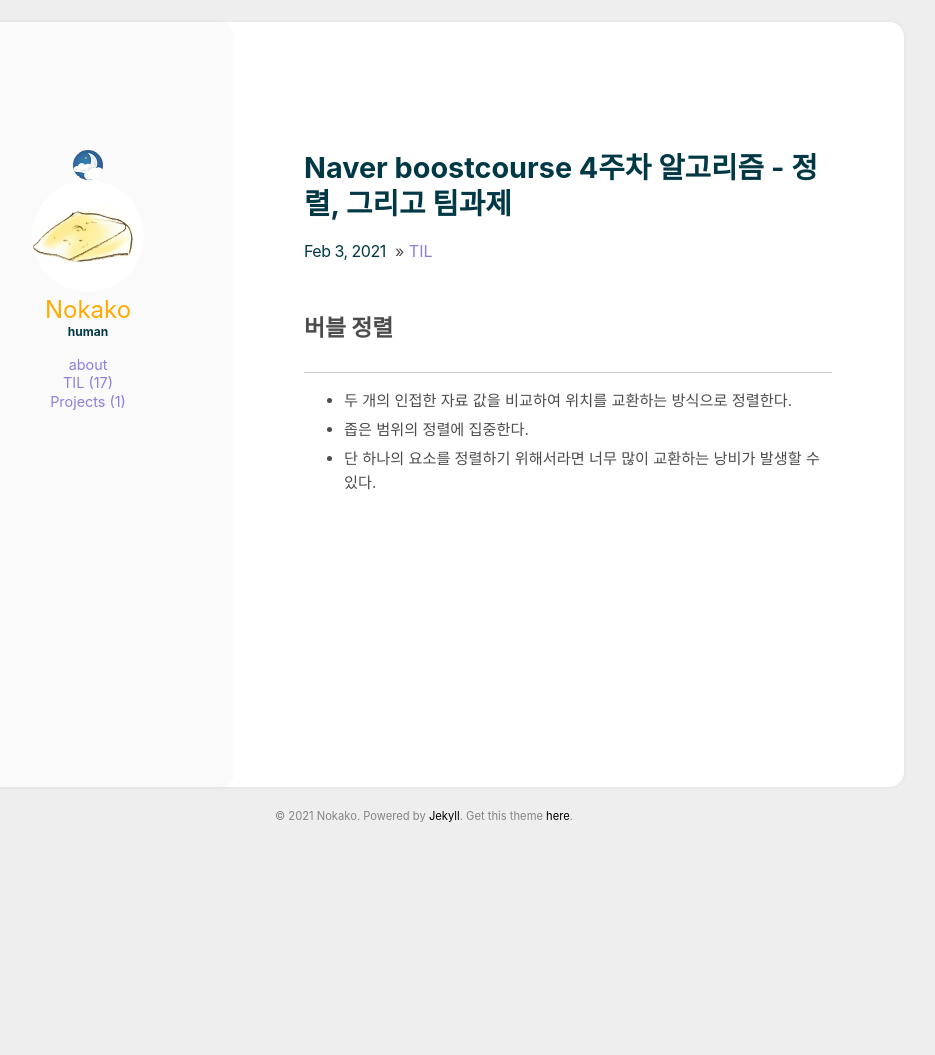
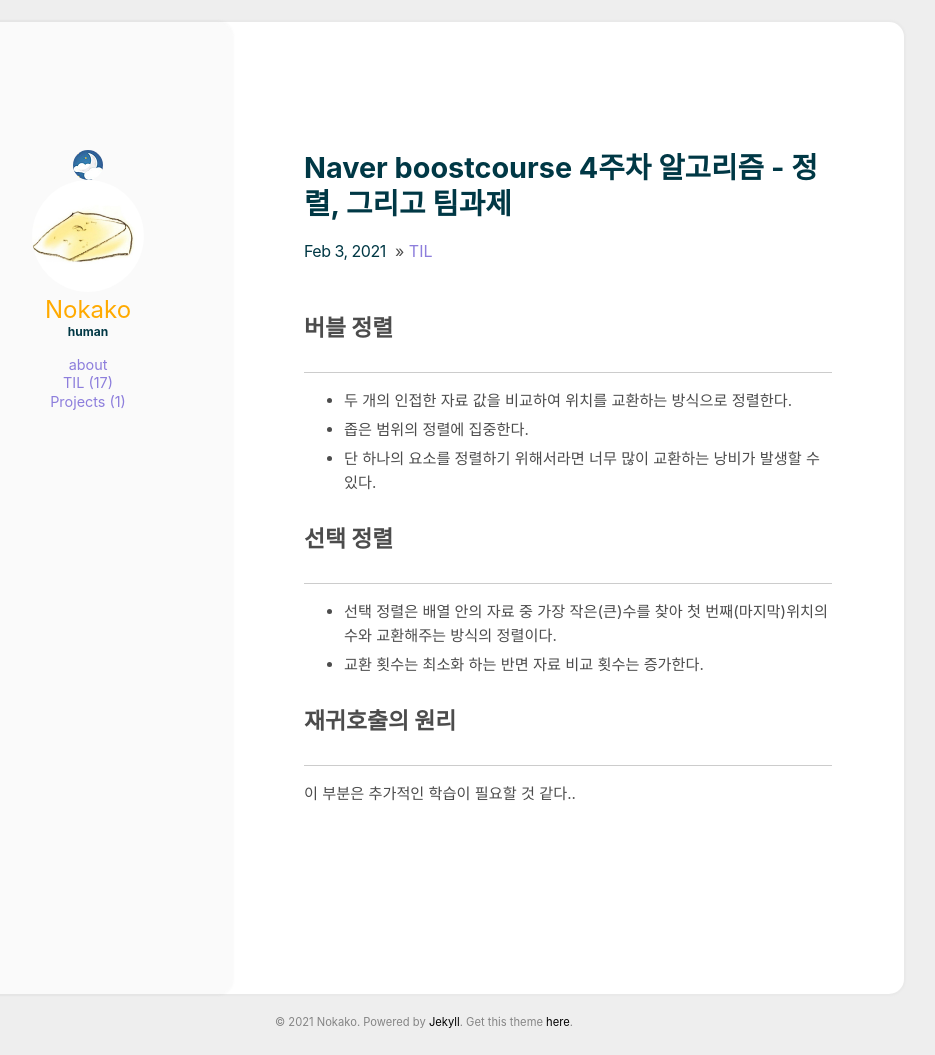
Before and after one commit to Nokako/Nokako.github.io, a Jekyll site: the page built from _posts/2021-02-03-18.md, in a window 1280 px wide. Shown: the whole page, without its empty margins (216-1151 px from the left). Built offline with Jekyll 4.4.1, drawn with Linux system fonts in a browser that asks for light colours; before the commit the page ends 922 px from its top, so only the background shows below that.

Commit message:
TIL작성

```diff
--- a/_posts/2021-02-03-18.md
+++ b/_posts/2021-02-03-18.md
@@ -9,3 +9,13 @@ comments: true
 - 두 개의 인접한 자료 값을 비교하여 위치를 교환하는 방식으로 정렬한다.
 - 좁은 범위의 정렬에 집중한다.
 - 단 하나의 요소를 정렬하기 위해서라면 너무 많이 교환하는 낭비가 발생할 수 있다.
+
+## 선택 정렬
+---
+- 선택 정렬은 배열 안의 자료 중 가장 작은(큰)수를 찾아 첫 번째(마지막)위치의 수와 교환해주는 방식의 정렬이다.
+- 교환 횟수는 최소화 하는 반면 자료 비교 횟수는 증가한다.
+
+
+## 재귀호출의 원리
+---
+이 부분은 추가적인 학습이 필요할 것 같다..
```
Also changed, not shown: _posts/2021-01-22-5.md (+1 -1 lines), _posts/2021-02-04-19.md (added).
